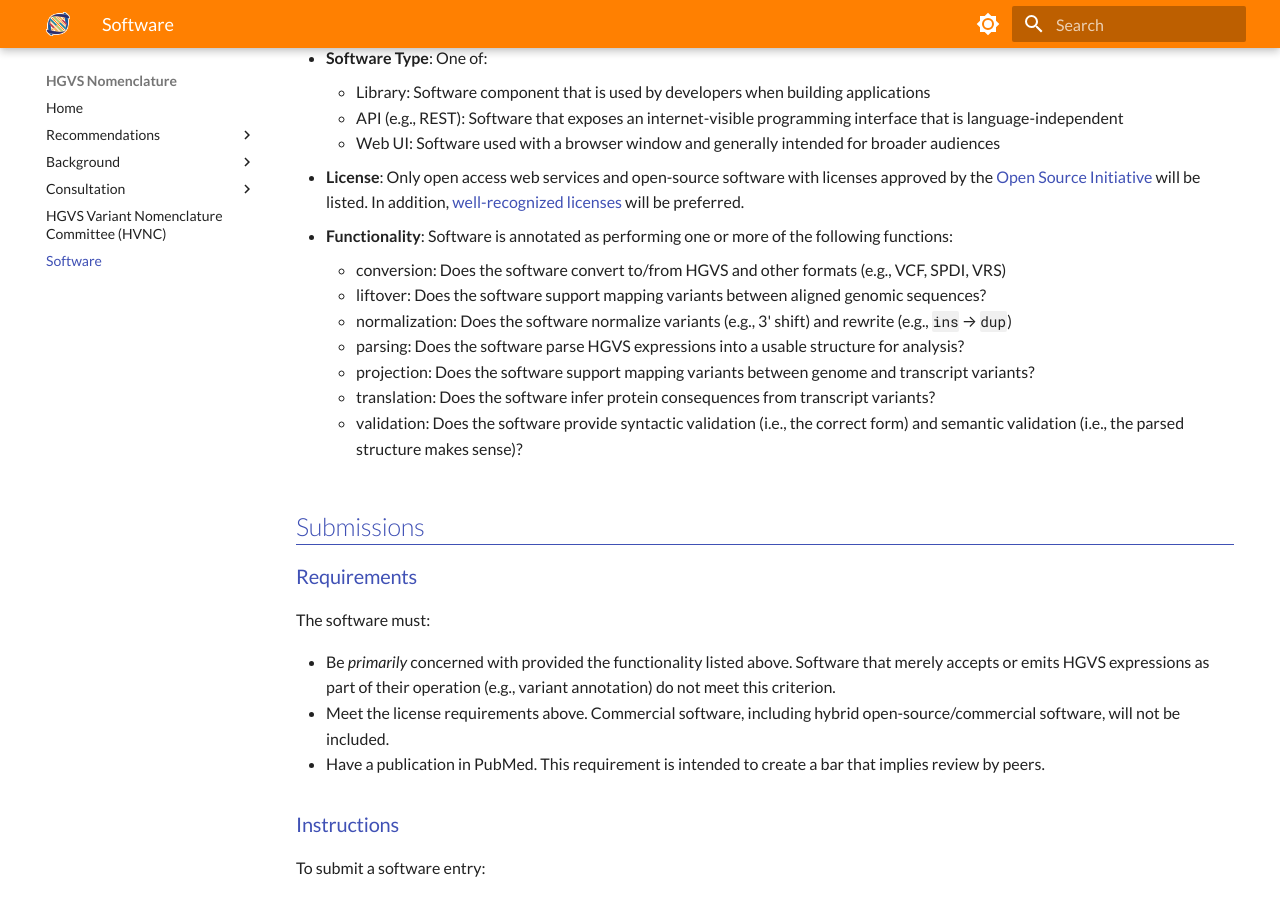
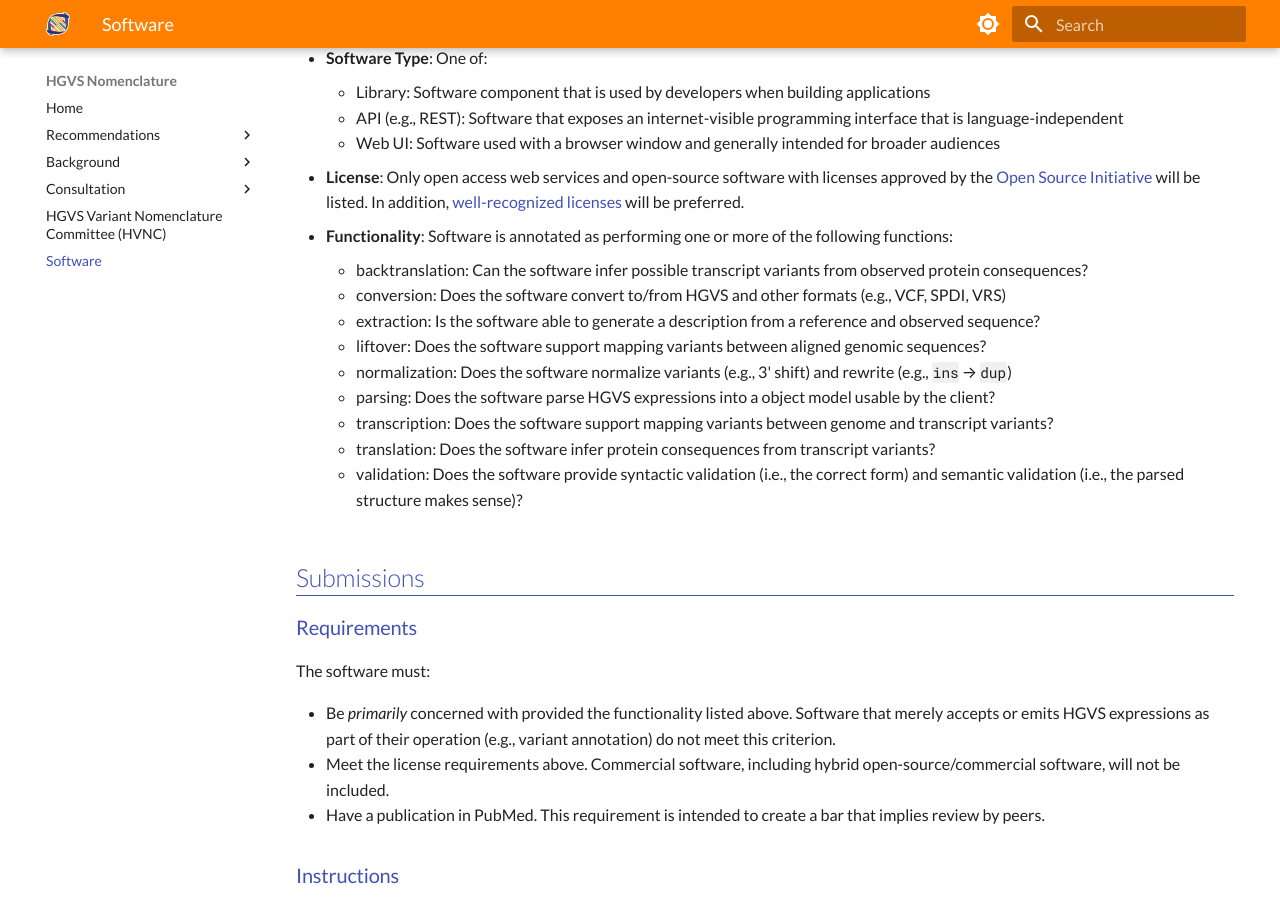
Before and after one commit to HGVSnomenclature/hgvs-nomenclature, an MkDocs documentation site: the page built from docs/software.md, in a window 1280 px wide and 900 px high, scrolled down 395 px. Built offline with MkDocs 1.6.1 and Material for MkDocs 9.7.7, drawn with Linux system fonts in a browser that asks for light colours.

Commit message:
add (some) new functionality items recommended by @jfjlaros, and update schema and entries accordingly

```diff
--- a/docs/software.md
+++ b/docs/software.md
@@ -27,11 +27,13 @@ bin/make-software-table docs/software/*.yml
   will be preferred.
 
 - **Functionality**: Software is annotated as performing one or more of the following functions:
+    - backtranslation: Can the software infer possible transcript variants from observed protein consequences?
     - conversion: Does the software convert to/from HGVS and other formats (e.g., VCF, SPDI, VRS)
+    - extraction: Is the software able to generate a description from a reference and observed sequence?
     - liftover: Does the software support mapping variants between aligned genomic sequences?
     - normalization: Does the software normalize variants (e.g., 3' shift) and rewrite (e.g., `ins` → `dup`)
-    - parsing: Does the software parse HGVS expressions into a usable structure for analysis?
-    - projection: Does the software support mapping variants between genome and transcript variants?
+    - parsing: Does the software parse HGVS expressions into a object model usable by the client?
+    - transcription: Does the software support mapping variants between genome and transcript variants?
     - translation: Does the software infer protein consequences from transcript variants?
     - validation: Does the software provide syntactic validation (i.e., the correct form) and semantic validation (i.e., the parsed structure makes sense)?
 
--- a/docs/software/hgvs.yml
+++ b/docs/software/hgvs.yml
@@ -14,7 +14,7 @@ functionality:
 - conversion
 - normalization
 - parsing
-- projection
+- transcription
 - translation
 - validation
 license: Apache-2.0
--- a/docs/software/mutalyzer.yml
+++ b/docs/software/mutalyzer.yml
@@ -10,8 +10,10 @@ types:
 - web api
 - web user interface
 functionality:
+- backtranslation
+- extraction
 - normalization
-- projection
+- transcription
 - translation
 - validation
 license: MIT
--- a/docs/software/ncbi-variation-services.yml
+++ b/docs/software/ncbi-variation-services.yml
@@ -8,7 +8,7 @@ types:
 functionality:
 - conversion
 - normalization
-- projection
+- transcription
 - translation
 - validation
 license: OTHER
--- a/docs/software/variant-validator.yml
+++ b/docs/software/variant-validator.yml
@@ -10,7 +10,7 @@ functionality:
 - conversion
 - normalization
 - parsing
-- projection
+- transcription
 - translation
 - validation
 license: OTHER
```
Also changed, not shown: 1 other file.
